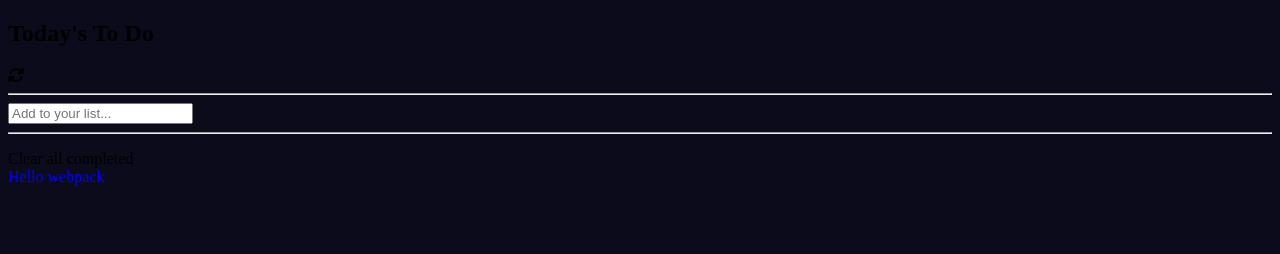
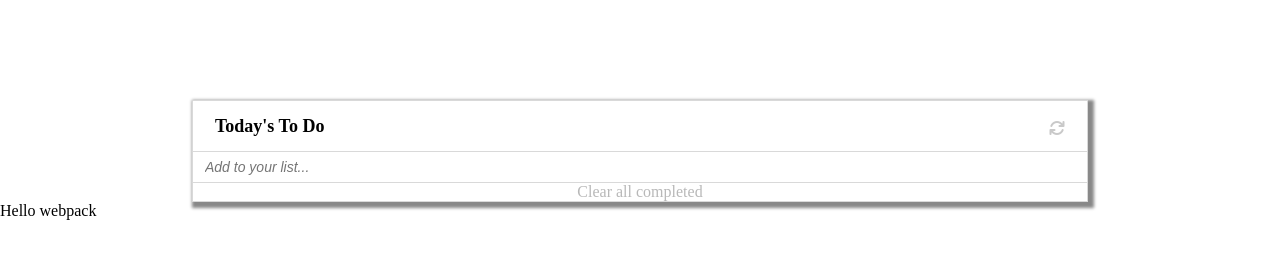
Before and after one commit to Leeoasis/ToDo-List, a website built with webpack: page src/index.html in a window 1280 px wide. Built offline with nearby package versions, Linux system fonts and the light colour scheme.

Commit message:
Add to do list styling

```diff
--- a/src/style.css
+++ b/src/style.css
@@ -1,7 +1,84 @@
-.hello {
-  color: blue;
+* {
+  margin: 0;
+  padding: 0;
+  box-sizing: border-box;
 }
 
-body {
-  background-color: rgb(11, 11, 27);
+.to-do {
+  max-width: 70%;
+  margin: 0 auto;
+  border: 1px solid rgba(128, 128, 128, 0.3);
+  margin-top: 100px;
+  box-shadow: 3px 3px 3px 3px#888888;
 }
+
+.to-do .title {
+  display: flex;
+  align-items: center;
+  justify-content: space-between;
+  height: 50px;
+  padding: 12px;
+}
+.to-do .title h1 {
+  width: 300px;
+  padding: 10px;
+  font-size: 18px;
+}
+
+.title .fa-solid.fa-arrows-rotate {
+  margin-left: 160px;
+  padding: 10px;
+  margin-top: 3px;
+  color: rgba(128, 128, 128, 0.425);
+
+}
+
+.to-do input {
+  border: 0;
+  height: 30px;
+  padding: 12px;
+}
+
+.to-do input::placeholder {
+  font-style: italic;
+  font-size: 14px;
+}
+
+.to-do input:focus {
+  outline: none;
+}
+
+.to-do-list li {
+  display: grid;
+  grid-template-columns: 1fr 5fr 1fr;
+  align-items: center;
+  padding: 5px 12px;
+  list-style: none;
+}
+
+.to-do-list ul li i {
+  margin-left: 97%;
+}
+
+hr {
+  border: none;
+  height: 1px;
+  background-color: rgba(128, 128, 128, 0.3);
+}
+
+hr:last-child {
+  background-color: transparent;
+}
+
+.to-do-list .delete-btn {
+  text-align: center;
+  padding: 10px 0;
+  background-color: rgba(128, 128, 128, 0.2);
+}
+
+.delete-btn span {
+  display: flex;
+  justify-content: center;
+  color: rgba(128, 128, 128, 0.555);
+
+}
```
